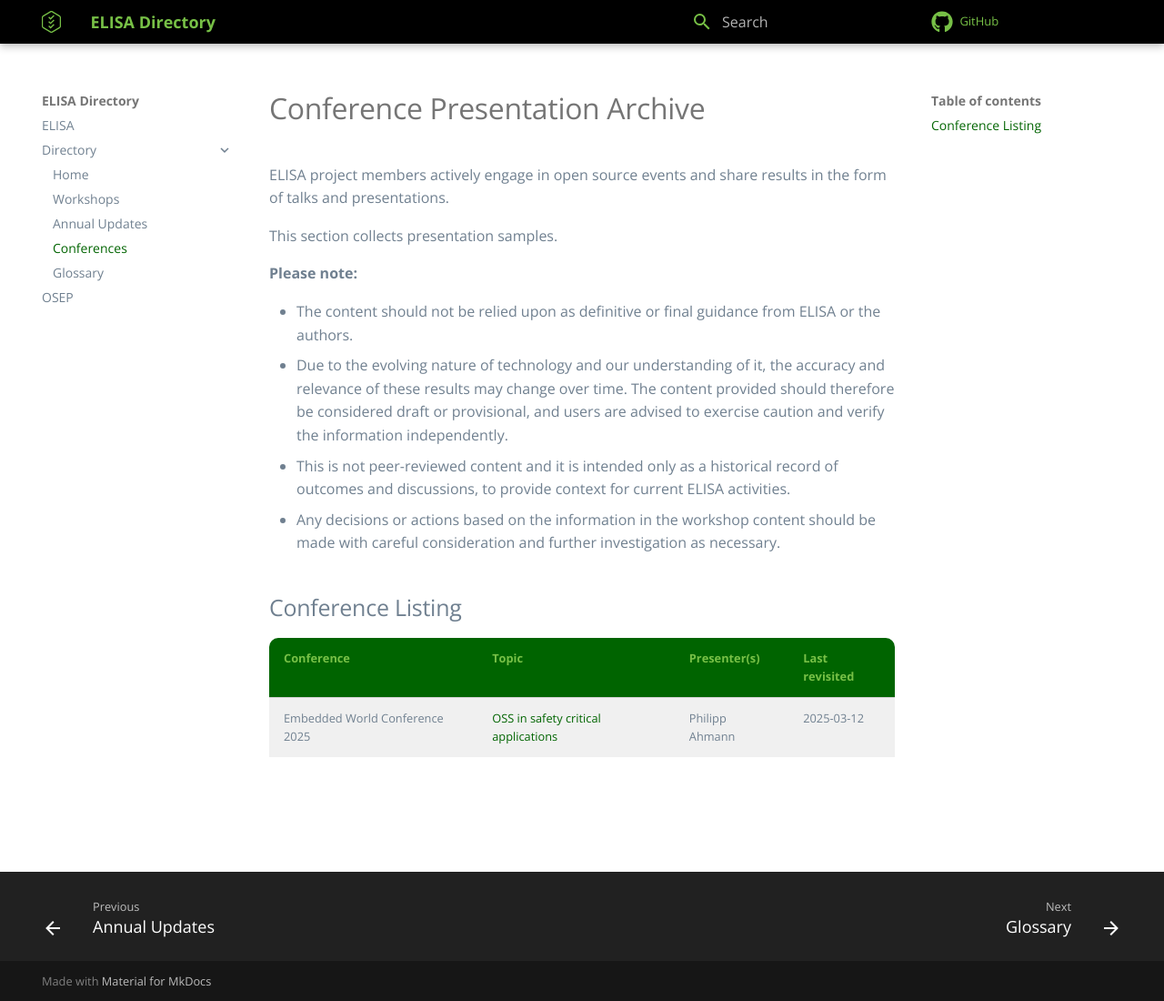
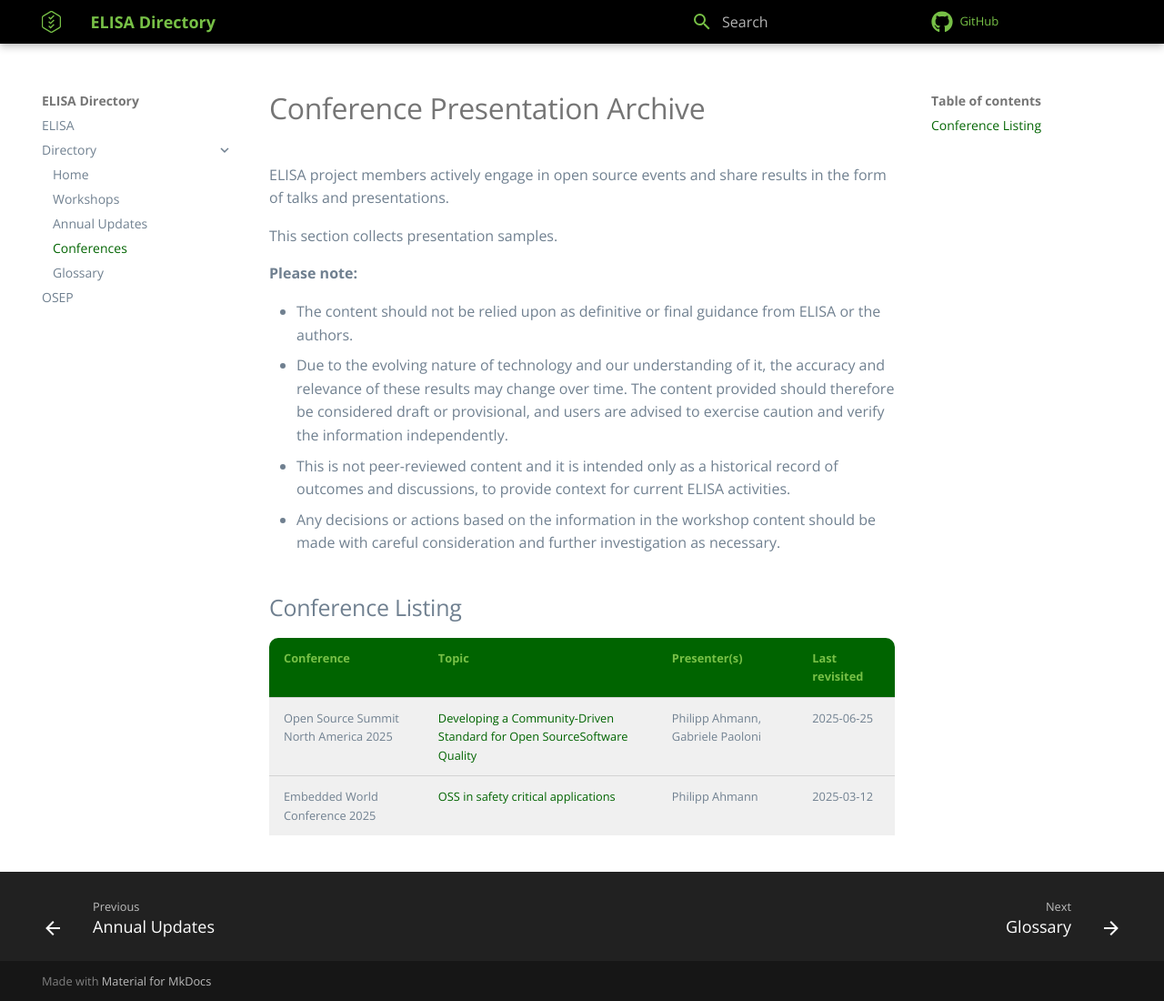
Before and after one commit to elisa-tech/directory, an MkDocs documentation site: the page built from docs/conferences/index.md, in a window 1280 px wide and 1100 px high. Shown: the whole window at 91% size. Built offline with MkDocs 1.6.1 and Material for MkDocs 9.7.7, drawn with Linux system fonts in a browser that asks for light colours; comment, search, counter and statistics services are not loaded.

Commit message:
Add OSS NA presentation
Signed-off-by: Philipp Ahmann <philipp.ahmann@de.bosch.com>

```diff
--- a/docs/conferences/index.md
+++ b/docs/conferences/index.md
@@ -16,4 +16,5 @@ This section collects presentation samples.
 
 | Conference | Topic | Presenter(s) | Last revisited |
 | ---------- | ----- | ------------ | -------------- |
+| Open Source Summit North America 2025 | [Developing a Community-Driven Standard for Open SourceSoftware Quality](2025-06-25_OSS_Quality_Paoloni_Ahmann.pdf)| Philipp Ahmann, Gabriele Paoloni | 2025-06-25 |
 | Embedded World Conference 2025 | [OSS in safety critical applications](2025-03-12-ewc-oss-in-safety-applications-ahmann.pdf)| Philipp Ahmann | 2025-03-12 |
```
Also changed, not shown: 1 other file.
